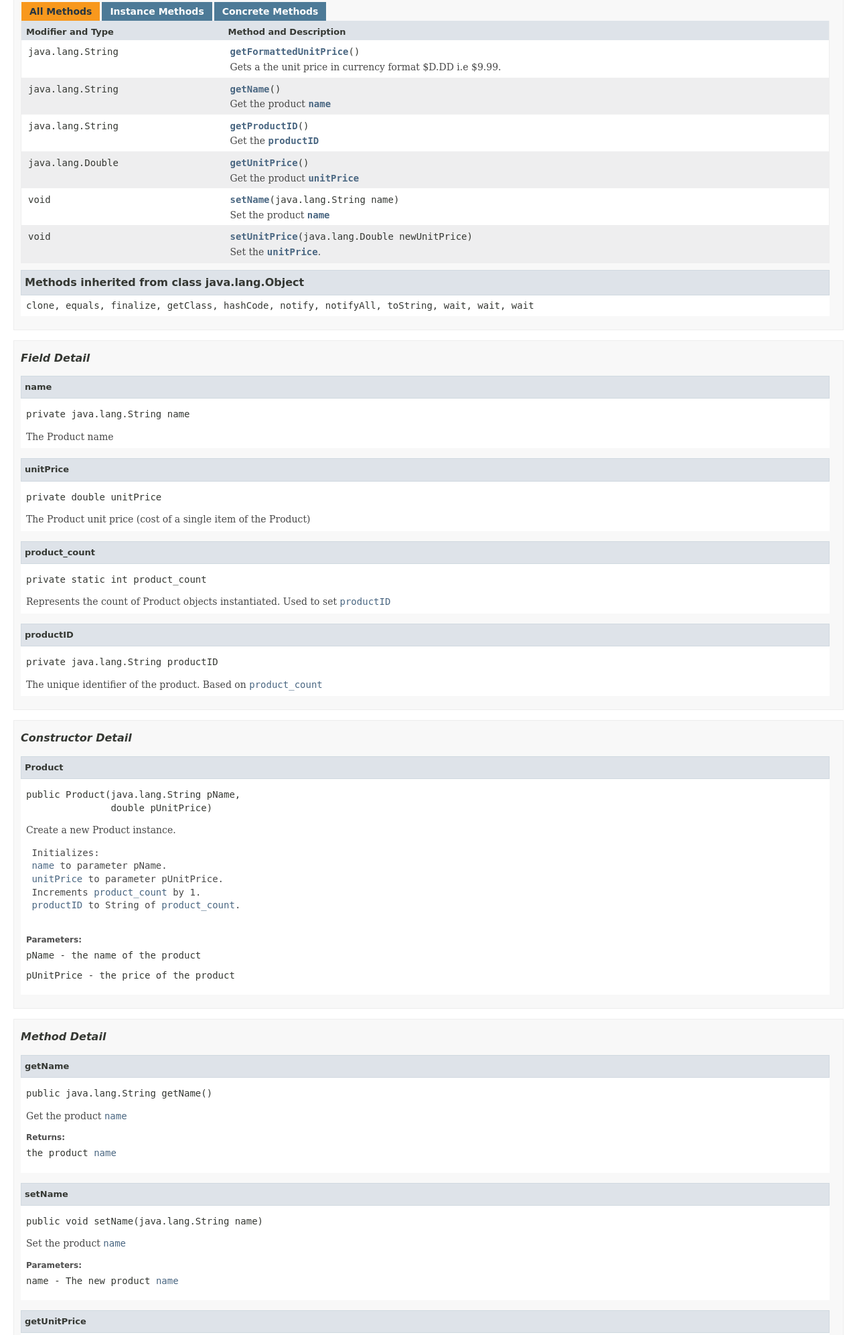
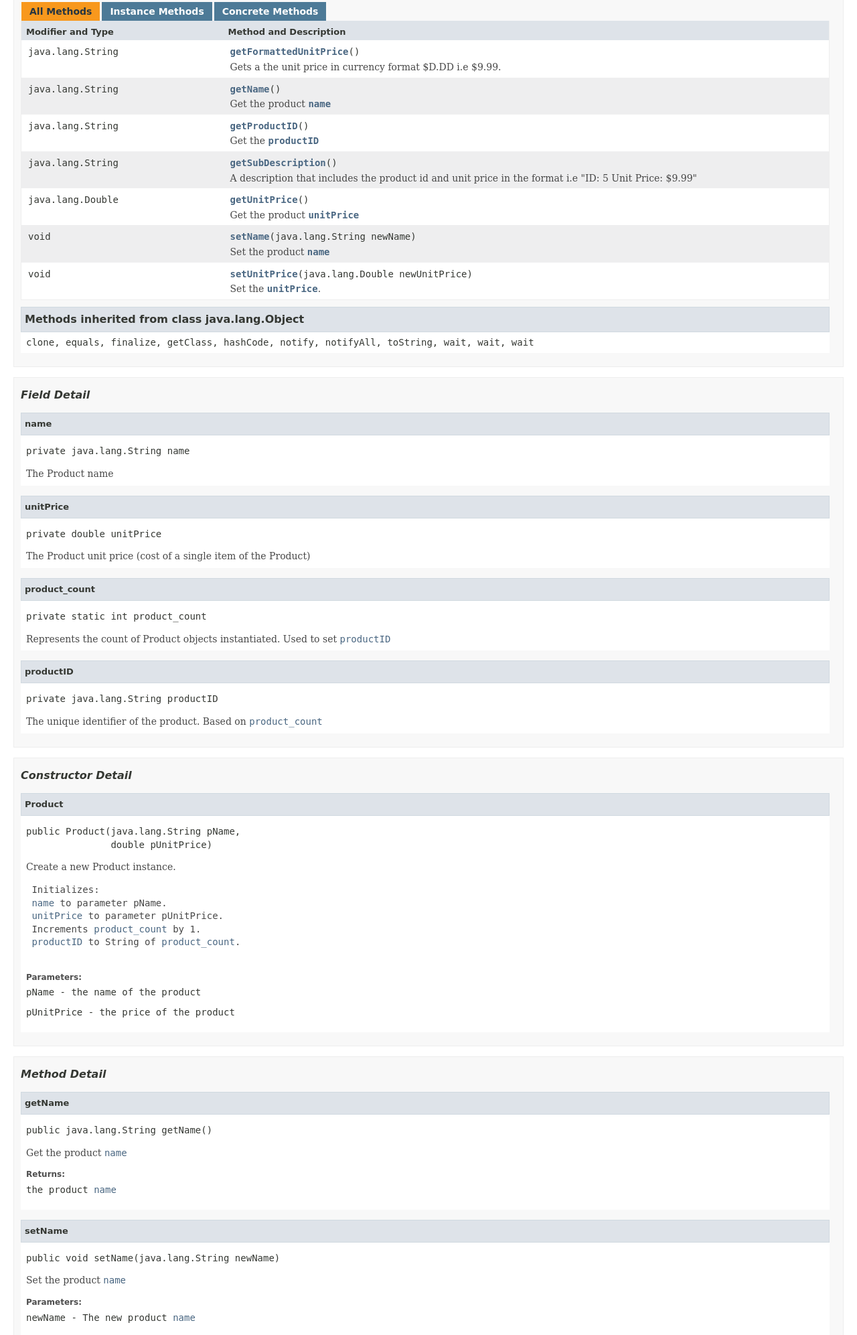
Before and after one commit to mcosula/mrfabroa.github.io, a plain HTML site: page docs/shoppingcartdemo/com/strobertchs/shoppingcartdemo/Product.html in a window 1280 px wide. Shown: the part 913-2906 px from the top of the page at 67% size. Drawn offline with Linux system fonts and the light colour scheme; a web font is replaced by a local one.

Commit message:
moved subdescription to Product

```diff
--- a/docs/shoppingcartdemo/com/strobertchs/shoppingcartdemo/Product.html
+++ b/docs/shoppingcartdemo/com/strobertchs/shoppingcartdemo/Product.html
@@ -2,9 +2,9 @@
 <!-- NewPage -->
 <html lang="en">
 <head>
-<!-- Generated by javadoc (1.8.0_152-release) on Wed Nov 29 09:34:25 EST 2017 -->
+<!-- Generated by javadoc (1.8.0_152-release) on Thu Nov 30 09:42:18 EST 2017 -->
 <title>Product</title>
-<meta name="date" content="2017-11-29">
+<meta name="date" content="2017-11-30">
 <link rel="stylesheet" type="text/css" href="../../../stylesheet.css" title="Style">
 <script type="text/javascript" src="../../../script.js"></script>
 </head>
@@ -18,7 +18,7 @@
     catch(err) {
     }
 //-->
-var methods = {"i0":10,"i1":10,"i2":10,"i3":10,"i4":10,"i5":10};
+var methods = {"i0":10,"i1":10,"i2":10,"i3":10,"i4":10,"i5":10,"i6":10};
 var tabs = {65535:["t0","All Methods"],2:["t2","Instance Methods"],8:["t4","Concrete Methods"]};
 var altColor = "altColor";
 var rowColor = "rowColor";
@@ -151,18 +151,24 @@ extends java.lang.Object</pre>
 </td>
 </tr>
 <tr id="i3" class="rowColor">
+<td class="colFirst"><code>java.lang.String</code></td>
+<td class="colLast"><code><span class="memberNameLink"><a href="../../../com/strobertchs/shoppingcartdemo/Product.html#getSubDescription--">getSubDescription</a></span>()</code>
+<div class="block">A description that includes the product id and unit price in the format i.e "ID: 5 Unit Price: $9.99"</div>
+</td>
+</tr>
+<tr id="i4" class="altColor">
 <td class="colFirst"><code>java.lang.Double</code></td>
 <td class="colLast"><code><span class="memberNameLink"><a href="../../../com/strobertchs/shoppingcartdemo/Product.html#getUnitPrice--">getUnitPrice</a></span>()</code>
 <div class="block">Get the product <a href="../../../com/strobertchs/shoppingcartdemo/Product.html#unitPrice"><code>unitPrice</code></a></div>
 </td>
 </tr>
-<tr id="i4" class="altColor">
+<tr id="i5" class="rowColor">
 <td class="colFirst"><code>void</code></td>
-<td class="colLast"><code><span class="memberNameLink"><a href="../../../com/strobertchs/shoppingcartdemo/Product.html#setName-java.lang.String-">setName</a></span>(java.lang.String&nbsp;name)</code>
+<td class="colLast"><code><span class="memberNameLink"><a href="../../../com/strobertchs/shoppingcartdemo/Product.html#setName-java.lang.String-">setName</a></span>(java.lang.String&nbsp;newName)</code>
 <div class="block">Set the product <a href="../../../com/strobertchs/shoppingcartdemo/Product.html#name"><code>name</code></a></div>
 </td>
 </tr>
-<tr id="i5" class="rowColor">
+<tr id="i6" class="altColor">
 <td class="colFirst"><code>void</code></td>
 <td class="colLast"><code><span class="memberNameLink"><a href="../../../com/strobertchs/shoppingcartdemo/Product.html#setUnitPrice-java.lang.Double-">setUnitPrice</a></span>(java.lang.Double&nbsp;newUnitPrice)</code>
 <div class="block">Set the <a href="../../../com/strobertchs/shoppingcartdemo/Product.html#unitPrice"><code>unitPrice</code></a>.</div>
@@ -289,11 +295,11 @@ extends java.lang.Object</pre>
 <ul class="blockList">
 <li class="blockList">
 <h4>setName</h4>
-<pre>public&nbsp;void&nbsp;setName(java.lang.String&nbsp;name)</pre>
+<pre>public&nbsp;void&nbsp;setName(java.lang.String&nbsp;newName)</pre>
 <div class="block">Set the product <a href="../../../com/strobertchs/shoppingcartdemo/Product.html#name"><code>name</code></a></div>
 <dl>
 <dt><span class="paramLabel">Parameters:</span></dt>
-<dd><code>name</code> - The new product <a href="../../../com/strobertchs/shoppingcartdemo/Product.html#name"><code>name</code></a></dd>
+<dd><code>newName</code> - The new product <a href="../../../com/strobertchs/shoppingcartdemo/Product.html#name"><code>name</code></a></dd>
 </dl>
 </li>
 </ul>
@@ -343,7 +349,7 @@ extends java.lang.Object</pre>
 <a name="getFormattedUnitPrice--">
 <!--   -->
 </a>
-<ul class="blockListLast">
+<ul class="blockList">
 <li class="blockList">
 <h4>getFormattedUnitPrice</h4>
 <pre>public&nbsp;java.lang.String&nbsp;getFormattedUnitPrice()</pre>
@@ -356,6 +362,20 @@ extends java.lang.Object</pre>
 </dl>
 </li>
 </ul>
+<a name="getSubDescription--">
+<!--   -->
+</a>
+<ul class="blockListLast">
+<li class="blockList">
+<h4>getSubDescription</h4>
+<pre>public&nbsp;java.lang.String&nbsp;getSubDescription()</pre>
+<div class="block">A description that includes the product id and unit price in the format i.e "ID: 5 Unit Price: $9.99"</div>
+<dl>
+<dt><span class="returnLabel">Returns:</span></dt>
+<dd>the sub-description</dd>
+</dl>
+</li>
+</ul>
 </li>
 </ul>
 </li>
```
Also changed, not shown: docs/shoppingcartdemo/allclasses-frame.html (+2 -2 lines), docs/shoppingcartdemo/allclasses-noframe.html (+2 -2 lines), docs/shoppingcartdemo/com/strobertchs/shoppingcartdemo/Cart.html (+2 -2 lines), docs/shoppingcartdemo/com/strobertchs/shoppingcartdemo/CartItem.html (+3 -23 lines), docs/shoppingcartdemo/com/strobertchs/shoppingcartdemo/package-frame.html (+2 -2 lines), docs/shoppingcartdemo/com/strobertchs/shoppingcartdemo/package-summary.html (+2 -2 lines), docs/shoppingcartdemo/constant-values.html (+2 -2 lines), docs/shoppingcartdemo/deprecated-list.html (+2 -2 lines), docs/shoppingcartdemo/help-doc.html (+2 -2 lines), docs/shoppingcartdemo/index-files/index-1.html (+2 -2 lines), docs/shoppingcartdemo/index-files/index-2.html (+2 -2 lines), docs/shoppingcartdemo/index-files/index-3.html (+4 -4 lines), docs/shoppingcartdemo/index-files/index-4.html (+2 -2 lines), docs/shoppingcartdemo/index-files/index-5.html (+2 -2 lines), 5 more files.
